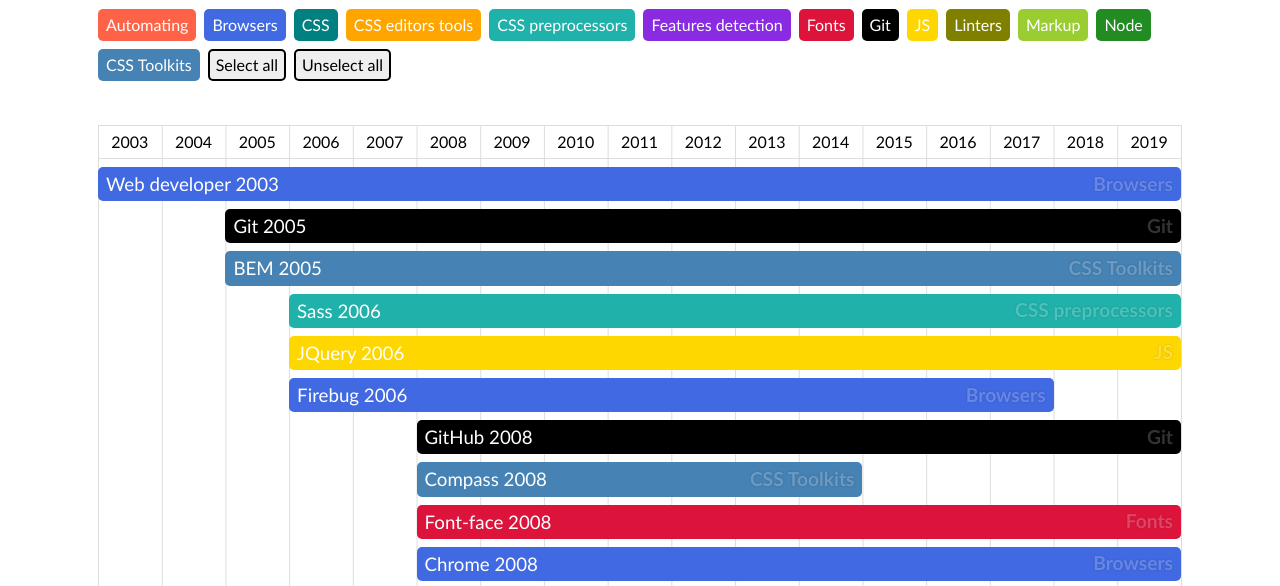
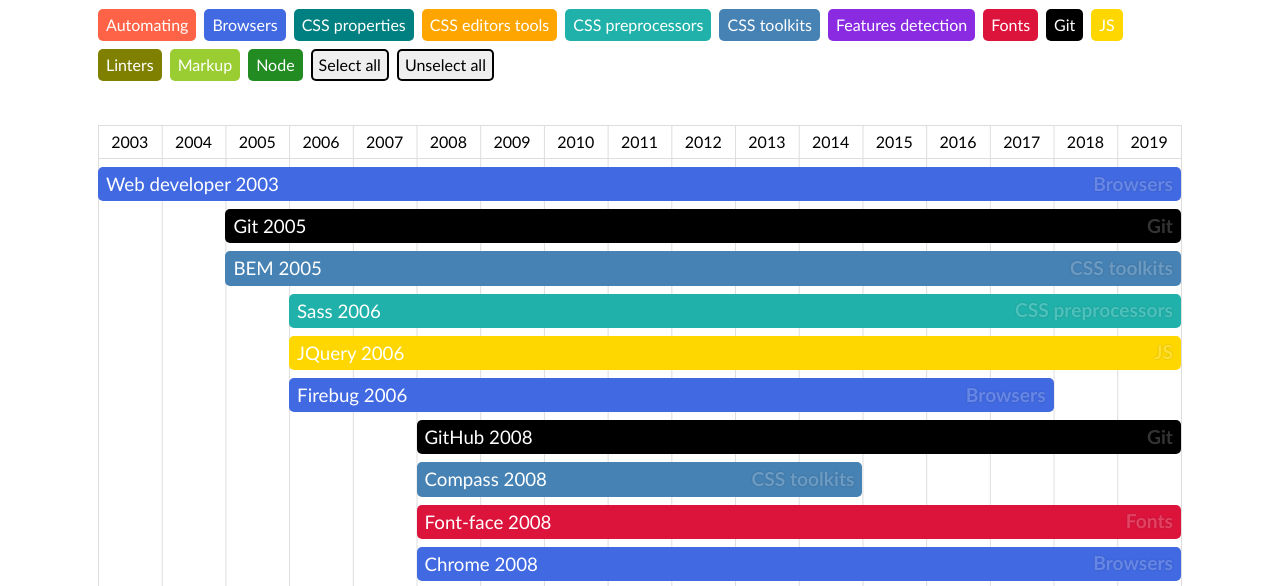
Before and after one commit to web-standards-ru/10-years-of-frontend, a plain HTML site: page index.html in a window 1280 px wide. Shown: the part 191-777 px from the top of the page. Drawn offline with Linux system fonts and the light colour scheme.

Commit message:
Change some  group names

```diff
--- a/data.js
+++ b/data.js
@@ -5,14 +5,17 @@
   'browsers': {
     name: 'Browsers'
   },
-  'css': {
-    name: 'CSS'
+  'css-properties': {
+    name: 'CSS properties'
   },
   'css-editors-tools': {
     name: 'CSS editors tools'
   },
   'css-preprocessors': {
     name: 'CSS preprocessors'
+  },
+  'css-toolkits': {
+    name: 'CSS toolkits'
   },
   'features-detection': {
     name: 'Features detection'
@@ -34,9 +37,6 @@
   },
   'node': {
     name: 'Node'
-  },
-  'toolkits': {
-    name: 'CSS Toolkits'
   },
 };
 
@@ -171,7 +171,7 @@
     years: {
       start: 2005
     },
-    group: 'toolkits',
+    group: 'css-toolkits',
     links: [
       {
         name: 'history',
@@ -184,7 +184,7 @@
     years: {
       start: 2011
     },
-    group: 'toolkits',
+    group: 'css-toolkits',
     links: [
       {
         name: 'contributors',
@@ -198,7 +198,7 @@
       start: 2008,
       end: 2014
     },
-    group: 'toolkits',
+    group: 'css-toolkits',
     links: [
       {
         name: 'contributors',
@@ -332,7 +332,7 @@
     years: {
       start: 2014
     },
-    group: 'css',
+    group: 'css-properties',
     links: [
       {
         name: 'caniuse',
@@ -428,7 +428,7 @@
     years: {
       start: 2010
     },
-    group: 'css',
+    group: 'css-properties',
     links: [
        {
         name: 'caniuse',
@@ -441,7 +441,7 @@
     years: {
       start: 2013
     },
-    group: 'css',
+    group: 'css-properties',
     links: [
      {
       name: 'caniuse',
@@ -454,7 +454,7 @@
     years: {
       start: 2011
     },
-    group: 'css',
+    group: 'css-properties',
     links: [
       {
         name: 'caniuse',
@@ -467,7 +467,7 @@
     years: {
       start: '2015'
     },
-    group: 'css',
+    group: 'css-properties',
     links: [
       {
         name: 'caniuse',
--- a/styles.css
+++ b/styles.css
@@ -18,7 +18,7 @@
 
   --col-automating: tomato;
   --col-browsers: royalblue;
-  --col-css: teal;
+  --col-css-properties: teal;
   --col-css-editors-tools: orange;
   --col-css-preprocessors: lightseagreen;
   --col-features-detection: blueviolet;
@@ -28,7 +28,7 @@
   --col-linters: olive;
   --col-markup: yellowgreen;
   --col-node: forestgreen;
-  --col-toolkits: steelblue;
+  --col-css-toolkits: steelblue;
 }
 
 BODY {
@@ -350,14 +350,14 @@
   color: #FFF;
 }
 
-/* Toolkits */
-.nav-group__control--type-toolkits {
+/* CSS Toolkits */
+.nav-group__control--type-css-toolkits {
   background: #FFF;
-  color: var(--col-toolkits);
+  color: var(--col-css-toolkits);
 }
-.list-data__item--type-toolkits,
-.nav-group__control--type-toolkits.nav-group__control--active {
-  background: var(--col-toolkits);
+.list-data__item--type-css-toolkits,
+.nav-group__control--type-css-toolkits.nav-group__control--active {
+  background: var(--col-css-toolkits);
   color: #FFF;
 }
 
@@ -428,17 +428,17 @@
 }
 
 /* CSS */
-.nav-group__control--type-css {
+.nav-group__control--type-css-properties {
   background: #FFF;
-  color: var(--col-css);
+  color: var(--col-css-properties);
 }
-.list-data__item--type-css,
-.nav-group__control--type-css.nav-group__control--active {
-  background: var(--col-css);
+.list-data__item--type-css-properties,
+.nav-group__control--type-css-properties.nav-group__control--active {
+  background: var(--col-css-properties);
   color: #FFF;
 }
 
-/* CSS */
+/* Browsers */
 .nav-group__control--type-browsers {
   background: #FFF;
   color: var(--col-browsers);
```
